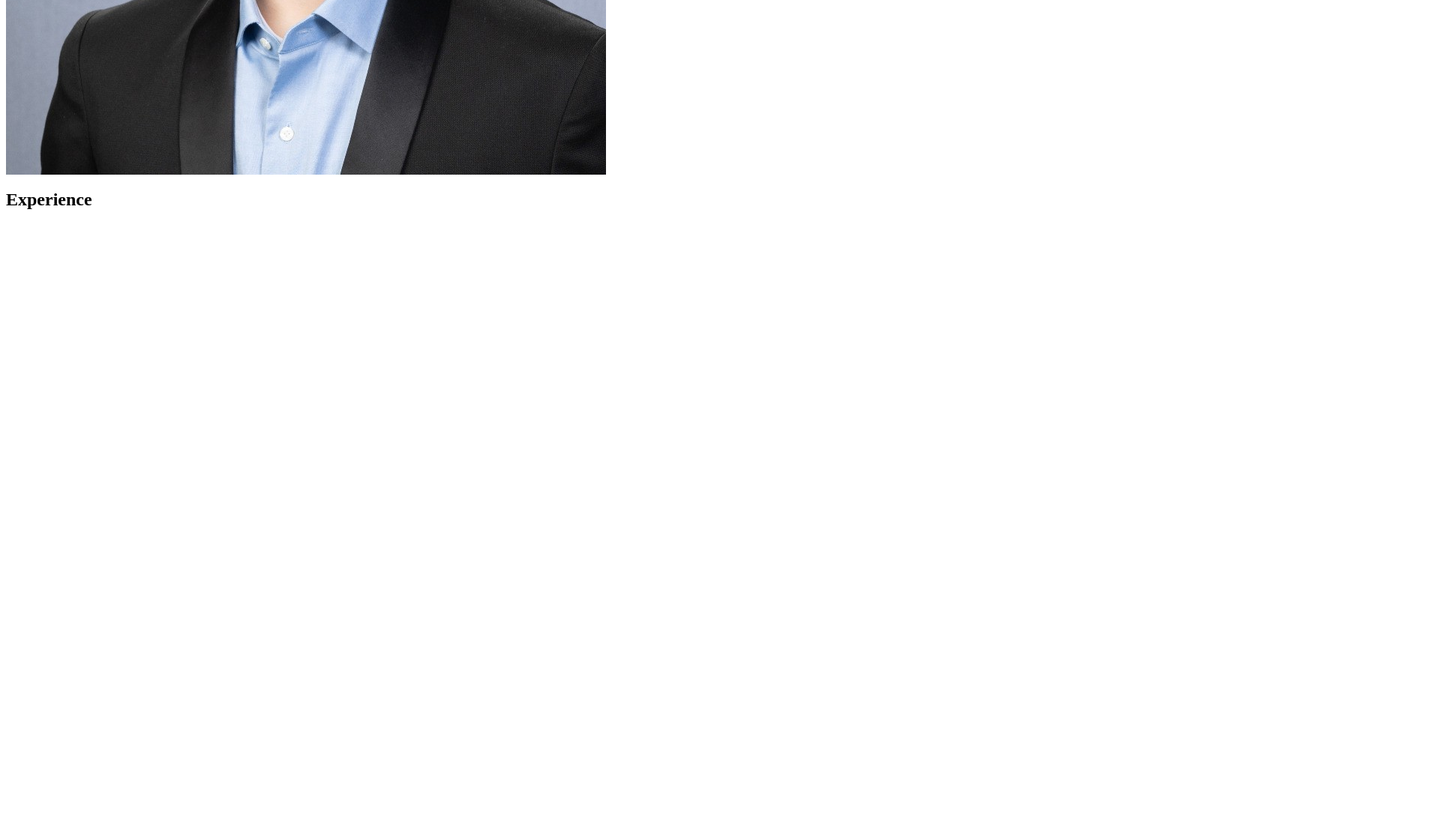
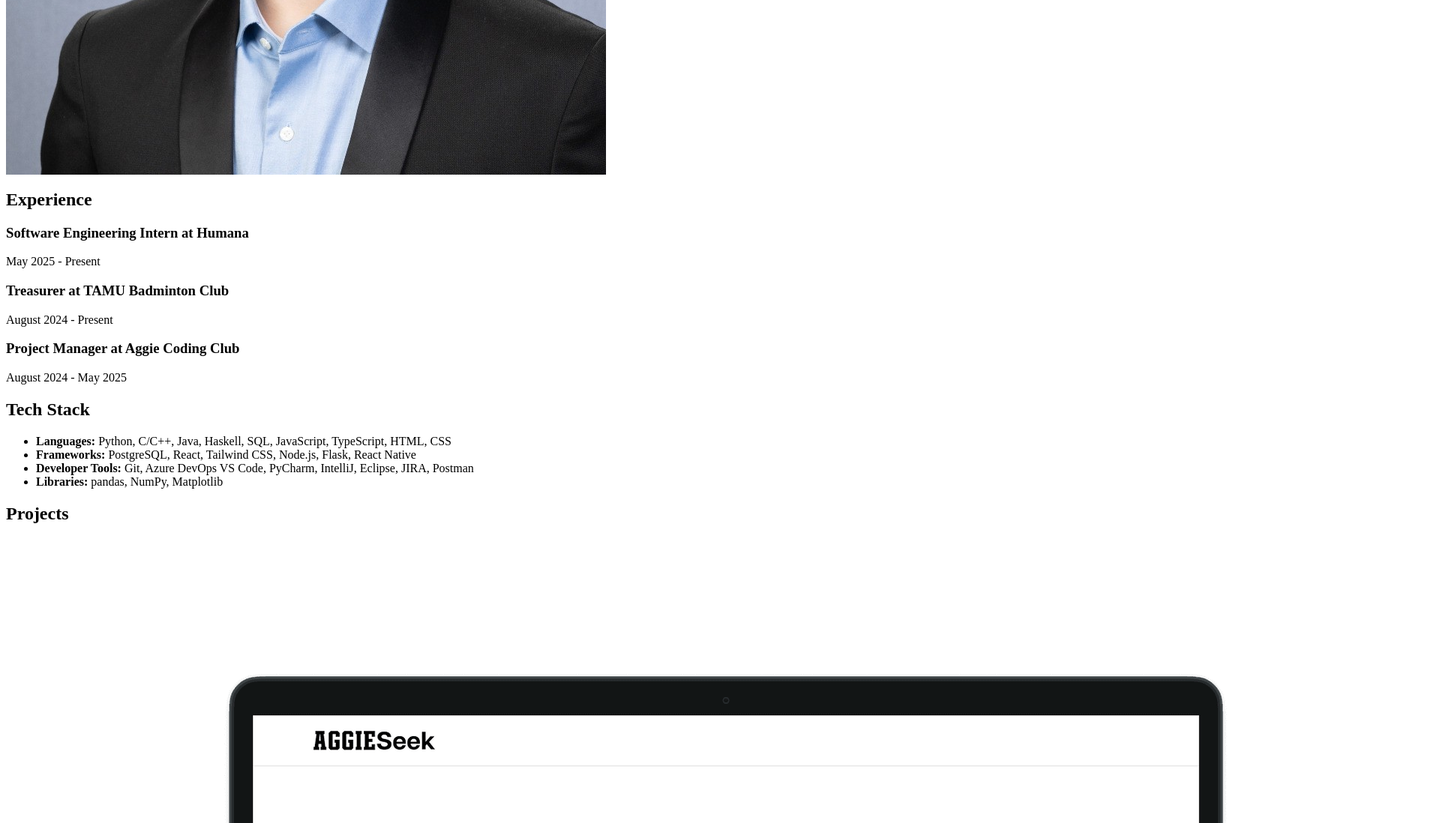
Before and after one commit to zhangdaniel62/personal-website, a plain HTML site: page index.html in a window 1280 px wide. Shown: the part 902-2000 px from the top of the page at 75% size, 1920 px wide, since content can reach past the window. Before the commit the page ends 1202 px from the top, so only its background shows below. Drawn offline with Linux system fonts and the light colour scheme.

Commit message:
Finished initial HTML for index.html and added an additional tool (ADO)

```diff
--- a/index.html
+++ b/index.html
@@ -39,9 +39,11 @@
             <button>Contact</button>
           </h3>
         </div>
-        <a href="mailto:zhangdaniel62@gmail.com">Email</a>
-        <a href="https://www.linkedin.com/in/zhangdaniel62/">LinkedIn</a>
-        <a href="https://github.com/zhangdaniel62">GitHub</a>
+        <a href="mailto:zhangdaniel62@gmail.com" target="_blank">Email</a>
+        <a href="https://www.linkedin.com/in/zhangdaniel62/" target="_blank"
+          >LinkedIn</a
+        >
+        <a href="https://github.com/zhangdaniel62" target="_blank">GitHub</a>
       </div>
 
       <div>
@@ -72,6 +74,84 @@
           <div>
             <h2>Experience</h2>
           </div>
+          <!-- SWE @ Humana -->
+          <div>
+            <div>
+              <div>
+                <h3>Software Engineering Intern at Humana</h3>
+              </div>
+              <div>
+                <p>May 2025 - Present</p>
+              </div>
+            </div>
+
+            <!-- Treasurer @ TAMU Badminton Club-->
+            <div>
+              <div>
+                <h3>Treasurer at TAMU Badminton Club</h3>
+              </div>
+              <div>
+                <p>August 2024 - Present</p>
+              </div>
+            </div>
+
+            <!-- Project Manager @ Aggie Coding Club -->
+            <div>
+              <div>
+                <h3>Project Manager at Aggie Coding Club</h3>
+              </div>
+              <div>
+                <p>August 2024 - May 2025</p>
+              </div>
+            </div>
+          </div>
+        </section>
+
+        <!-- Tech Stack -->
+        <section id="tech_stack">
+          <div>
+            <h2>Tech Stack</h2>
+          </div>
+          <div>
+            <ul>
+              <li>
+                <strong>Languages:</strong> Python, C/C++, Java, Haskell, SQL,
+                JavaScript, TypeScript, HTML, CSS
+              </li>
+              <li>
+                <strong>Frameworks:</strong> PostgreSQL, React, Tailwind CSS,
+                Node.js, Flask, React Native
+              </li>
+              <li>
+                <strong>Developer Tools:</strong> Git, Azure DevOps VS Code,
+                PyCharm, IntelliJ, Eclipse, JIRA, Postman
+              </li>
+              <li><strong>Libraries:</strong> pandas, NumPy, Matplotlib</li>
+            </ul>
+          </div>
+        </section>
+
+        <!-- Projects -->
+        <section id="projects">
+          <div>
+            <h2>Projects</h2>
+          </div>
+          <div>
+            <div>
+              <img
+                src="./assets/images/aggieseek-on-computer.png"
+                alt="Screenshot of Aggieseek app on computer"
+              />
+              <div>
+                <div>
+                  <h3>AggieSeek</h3>
+                </div>
+                <div>
+                  <p>2024 -</p>
+                </div>
+              </div>
+            </div>
+          </div>
         </section>
       </main>
     </div>
```
Also changed, not shown: qualifications.html (+1 -1 lines), assets/images/aggieseek-on-computer.png (added).
